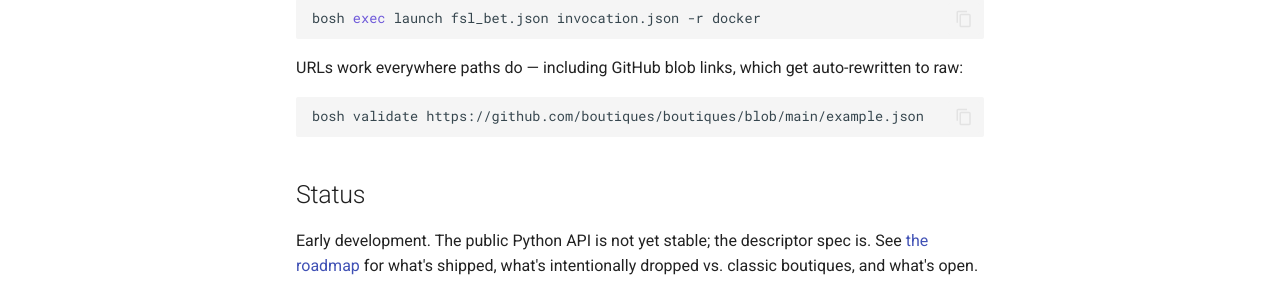
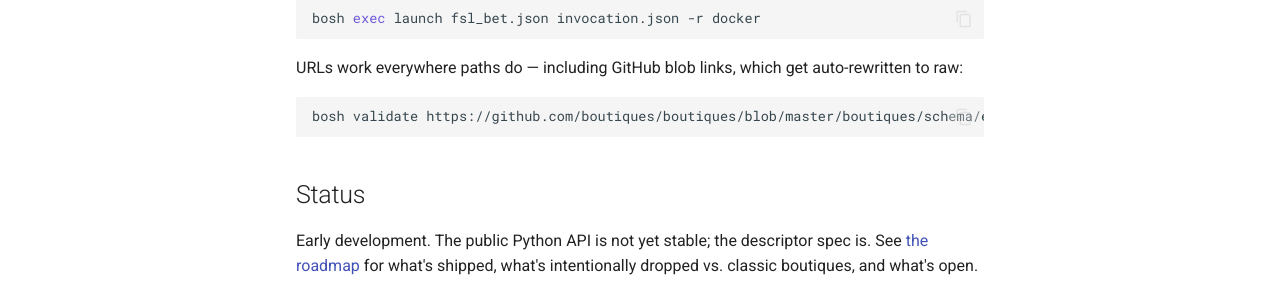
Before and after one commit to childmindresearch/boutiques_next, an MkDocs documentation site: the page built from docs/index.md, in a window 1280 px wide and 900 px high, scrolled down 774 px. Shown: the part 553-853 px from the top of the window. Built offline with MkDocs 1.6.1 and Material for MkDocs 9.7.7, drawn with Linux system fonts in a browser that asks for light colours; comment, search, counter and statistics services are not loaded; some of the changed lines change nothing that is shown.

Commit message:
Fix broken example URL in docs landing page

````diff
--- a/docs/index.md
+++ b/docs/index.md
@@ -65,7 +65,7 @@ URLs work everywhere paths do — including GitHub blob links, which get
 auto-rewritten to raw:
 
 ```sh
-bosh validate https://github.com/boutiques/boutiques/blob/main/example.json
+bosh validate https://github.com/boutiques/boutiques/blob/master/boutiques/schema/examples/fsl_bet/fsl_bet.json
 ```
 
 ## Status
````
